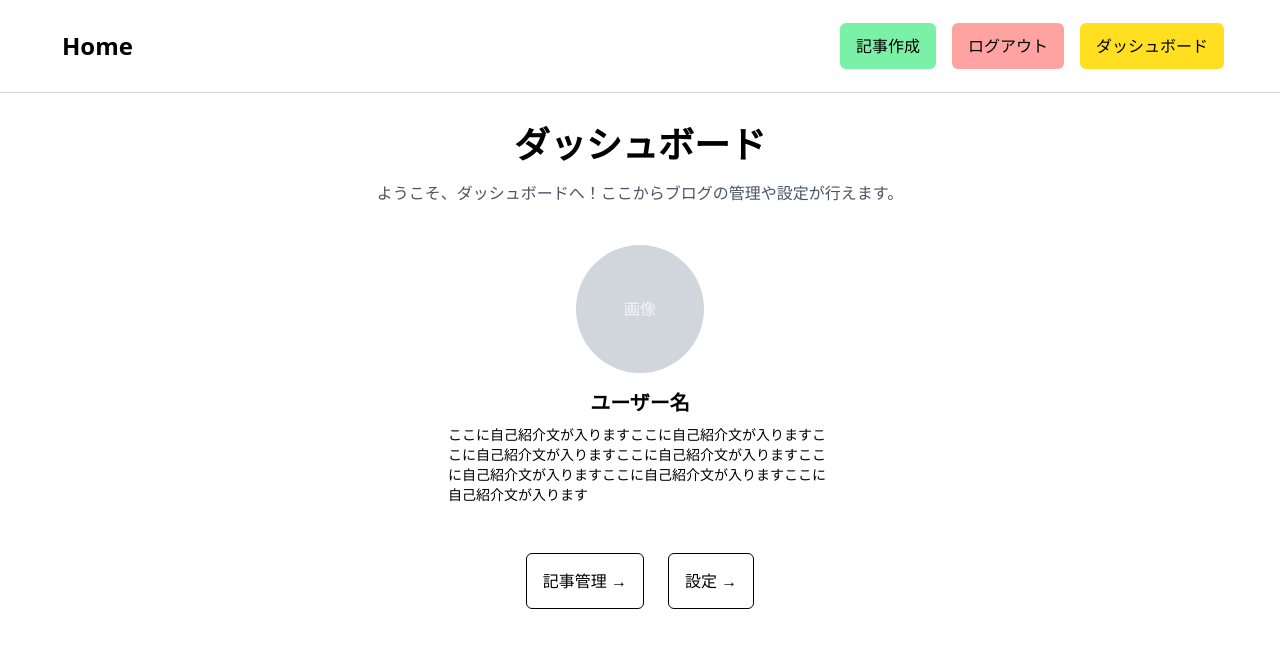
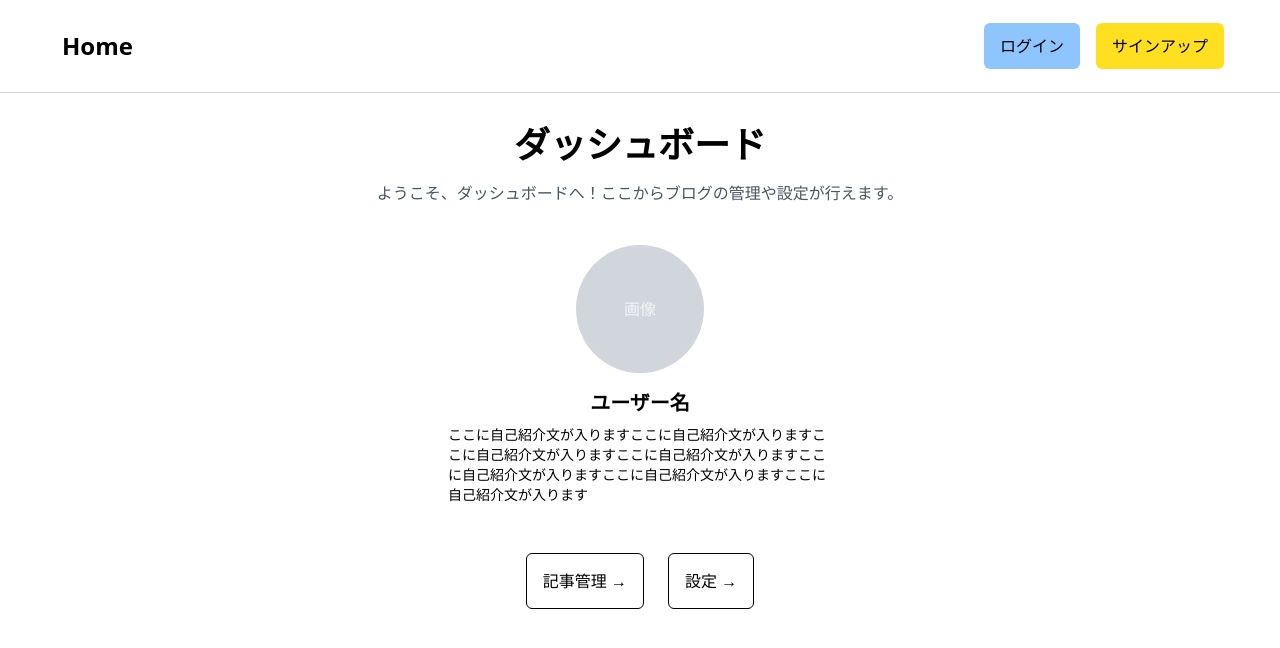
Before and after one commit to la-lala8701/my-blog, a Next.js app: page /dashboard in a window 1280 px wide. Shown: the top 648 px of the page. Built offline with nearby package versions, Linux system fonts and the light colour scheme; no server answers.

Commit message:
✨ Headerコンポーネントの認証状態チェックを改善

```diff
--- a/app/components/Header.tsx
+++ b/app/components/Header.tsx
@@ -14,7 +14,7 @@ export const Header = () => {
         </Link>
         <nav>
           <ul className="flex items-center">
-            {context ? (
+            {context.session ? (
               <>
                 <li>
                   <Link
```
